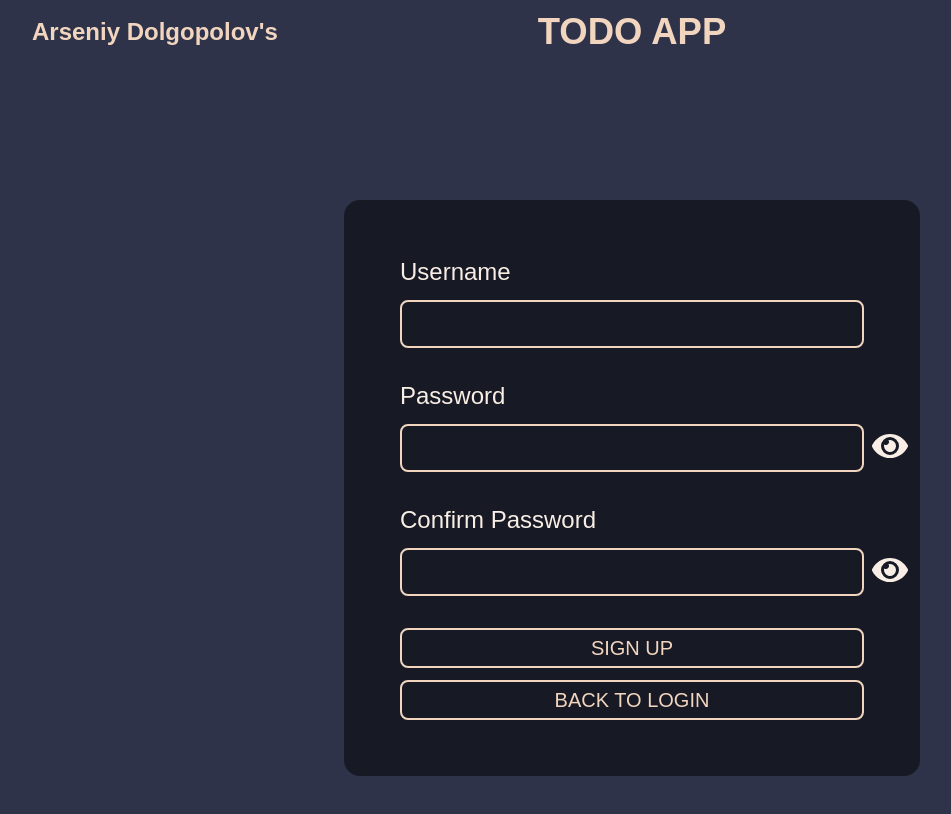
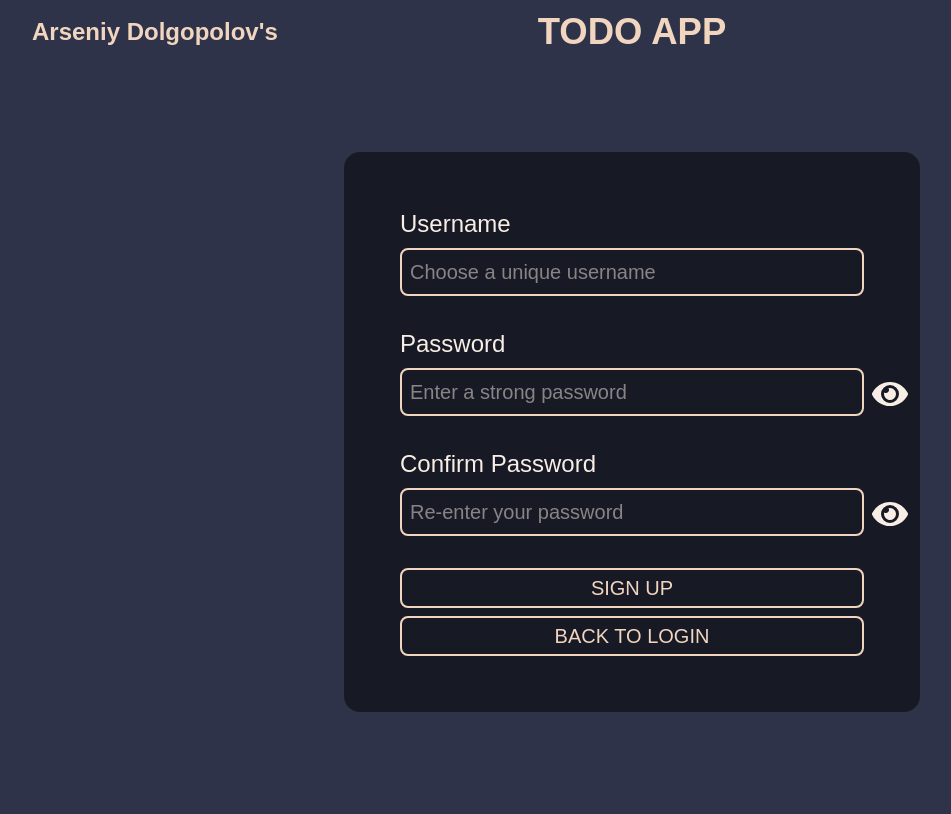
Before and after one commit to DolgopolovArseniy/react-todo-app, a React (Vite) app: page /sign-up in a window 1280 px wide. Shown: the top 814 px of the page, without its empty margins (8-959 px from the left). Built offline with nearby package versions, Linux system fonts and the light colour scheme; a web font is replaced by a local one.

Commit message:
implement authcontext, add sign-up form validation, add account creation

```diff
--- a/src/App.jsx
+++ b/src/App.jsx
@@ -3,6 +3,7 @@ import Header from "./components/Header";
 import About from "./components/About";
 import TodoList from "./components/TodoList";
 import { TodoProvider } from "./context/todoContext";
+import { AuthProvider } from "./context/AuthContext";
 import { Toaster } from "react-hot-toast";
 import Login from "./components/Login";
 import SignUp from "./components/SignUp";
@@ -13,8 +14,22 @@ function App() {
       <Routes>
         <Route path="/" element={<Header />}>
           <Route index element={<Navigate to="/login" />} />
-          <Route path="login" element={<Login />} />
-          <Route path="sign-up" element={<SignUp />} />
+          <Route
+            path="login"
+            element={
+              <AuthProvider>
+                <Login />
+              </AuthProvider>
+            }
+          />
+          <Route
+            path="sign-up"
+            element={
+              <AuthProvider>
+                <SignUp />
+              </AuthProvider>
+            }
+          />
           <Route path="about" element={<About />} />
           <Route
             path="list"
--- a/src/components/FetchDiv.jsx
+++ b/src/components/FetchDiv.jsx
@@ -1,10 +1,10 @@
-import { ACTIONS, useTodos } from "../context/todoContext";
+import { TODO_ACTIONS, useTodos } from "../context/todoContext";
 import toast from "react-hot-toast";
 
 function FetchDiv({ setLoading }) {
   const { todos, dispatch } = useTodos();
 
-  const { CLEAR_TODOS, FETCH_TODOS } = ACTIONS;
+  const { CLEAR_TODOS, FETCH_TODOS } = TODO_ACTIONS;
 
   function handleClearTodos() {
     if (todos.length === 0) return;
--- a/src/components/Header.jsx
+++ b/src/components/Header.jsx
@@ -2,7 +2,6 @@ import { Link, NavLink, Outlet, useLocation } from "react-router";
 
 function Header() {
   const location = useLocation();
-  console.log(location);
   return (
     <>
       <header className="relative flex items-center h-16 px-8 text-2xl">
--- a/src/components/SignUp.jsx
+++ b/src/components/SignUp.jsx
@@ -1,19 +1,59 @@
 import { useState } from "react";
+import { useForm } from "react-hook-form";
 import { FaEye, FaEyeSlash } from "react-icons/fa";
 import { useNavigate } from "react-router";
+import { AUTH_ACTIONS, useUsers } from "../context/AuthContext";
+import toast from "react-hot-toast";
 
 function SignUp() {
+  const {
+    register,
+    handleSubmit,
+    watch,
+    formState: { errors },
+  } = useForm();
+  const password = watch("password");
+
   const [showPassword, setShowPassword] = useState(false);
   const [showConfirmPassword, setShowConfirmPassword] = useState(false);
   const navigate = useNavigate();
 
+  const { CREATE_ACCOUNT } = AUTH_ACTIONS;
+
+  const { dispatch } = useUsers();
+
+  function onSubmit({ username, password }) {
+    dispatch({ type: CREATE_ACCOUNT, payload: { username, password } });
+    toast.success(
+      `Congratulations!
+      Your account has been successfully created!`,
+      { duration: 4300 }
+    );
+    navigate("/login");
+  }
+
   return (
-    <form className="text-[#f9eee5] bg-[#171a25] max-w-xl min-h-[28rem] mx-auto my-34 p-14 rounded-2xl animate-scaling flex flex-col gap-8">
+    <form
+      className="text-[#f9eee5] bg-[#171a25] max-w-xl min-h-[28rem] mx-auto my-22 p-14 rounded-2xl animate-scaling flex flex-col gap-8"
+      onSubmit={handleSubmit(onSubmit)}
+    >
       <div>
         <label htmlFor="sign-up__username" className="text-2xl">
           Username
         </label>
-        <input type="text" id="sign-up__username" />
+        <input
+          type="text"
+          id="sign-up__username"
+          placeholder="Choose a unique username"
+          {...register("username", {
+            required: "Username is required",
+            minLength: {
+              value: 2,
+              message: "Username must contain minimum 2 characters",
+            },
+          })}
+        />
+        {errors.username && <p>{errors.username.message}</p>}
       </div>
 
       <div className="relative">
@@ -21,7 +61,21 @@ function SignUp() {
         <input
           type={showPassword ? "text" : "password"}
           id="sign-up__password"
+          placeholder="Enter a strong password"
+          {...register("password", {
+            required: "Password is required",
+            minLength: {
+              value: 4,
+              message: "Password must be at least 4 characters",
+            },
+            pattern: {
+              value: /^(?=.*\d)[A-Za-z\d@$!%*?&]{4,}$/,
+              message:
+                "Password must contain at least one digit and only letters, numbers, and @$!%*?&",
+            },
+          })}
         />
+        {errors.password && <p>{errors.password.message}</p>}
         {showPassword ? (
           <FaEyeSlash
             className="absolute left-118 top-12 text-4xl cursor-pointer"
@@ -40,7 +94,13 @@ function SignUp() {
         <input
           type={showConfirmPassword ? "text" : "password"}
           id="sign-up__confirm-password"
+          placeholder="Re-enter your password"
+          {...register("confirmPassword", {
+            required: "Please confirm password",
+            validate: (value) => value === password || "Passwords do not match",
+          })}
         />
+        {errors.confirmPassword && <p>{errors.confirmPassword.message}</p>}
         {showConfirmPassword ? (
           <FaEyeSlash
             className="absolute left-118 top-12 text-4xl cursor-pointer"
--- a/src/components/TodoForm.jsx
+++ b/src/components/TodoForm.jsx
@@ -1,9 +1,9 @@
-import { ACTIONS, useTodos } from "../context/todoContext";
+import { TODO_ACTIONS, useTodos } from "../context/todoContext";
 import toast from "react-hot-toast";
 
 function TodoForm({ isLoading, inputQuery, setInputQuery, editId, setEditId }) {
   const { dispatch } = useTodos();
-  const { ADD_TODO, EDIT_TODO } = ACTIONS;
+  const { ADD_TODO, EDIT_TODO } = TODO_ACTIONS;
 
   function addTodo(text) {
     dispatch({ type: ADD_TODO, payload: text });
--- a/src/components/TodoItem.jsx
+++ b/src/components/TodoItem.jsx
@@ -1,8 +1,8 @@
 import toast from "react-hot-toast";
-import { ACTIONS, useTodos } from "../context/todoContext.jsx";
+import { TODO_ACTIONS, useTodos } from "../context/todoContext.jsx";
 
 function TodoItem({ todo, completed, id, setEditId, setInputQuery }) {
-  const { DELETE_TODO, TOGGLE_TODO, EDIT_TODO } = ACTIONS;
+  const { DELETE_TODO, TOGGLE_TODO, EDIT_TODO } = TODO_ACTIONS;
   const { dispatch } = useTodos();
 
   function toggleTodo(id) {
--- /dev/null
+++ b/src/context/AuthContext.jsx
@@ -0,0 +1,51 @@
+/* eslint-disable react-refresh/only-export-components */
+
+import { createContext, useContext, useReducer } from "react";
+
+const AuthContext = createContext();
+
+const initialState = {
+  users: [],
+  isAuthenticated: false,
+};
+
+export const AUTH_ACTIONS = {
+  CREATE_ACCOUNT: "CREATE_ACCOUNT",
+};
+
+const reducer = (state, action) => {
+  switch (action.type) {
+    case "CREATE_ACCOUNT": {
+      const { username, password } = action.payload;
+      return {
+        ...state,
+        users: [
+          ...state.users,
+          {
+            username: username,
+            password: password,
+            userId: crypto.randomUUID(),
+          },
+        ],
+      };
+    }
+
+    default:
+      return state;
+  }
+};
+
+export function AuthProvider({ children }) {
+  const storedUsers = initialState;
+  const [state, dispatch] = useReducer(reducer, storedUsers);
+
+  return (
+    <AuthContext.Provider value={{ ...state, dispatch }}>
+      {children}
+    </AuthContext.Provider>
+  );
+}
+
+export const useUsers = () => {
+  return useContext(AuthContext);
+};
--- a/src/context/TodoContext.jsx
+++ b/src/context/TodoContext.jsx
@@ -8,7 +8,7 @@ const initialState = {
   todos: [],
 };
 
-export const ACTIONS = {
+export const TODO_ACTIONS = {
   ADD_TODO: "ADD_TODO",
   DELETE_TODO: "DELETE_TODO",
   TOGGLE_TODO: "TOGGLE_TODO",
--- a/src/index.css
+++ b/src/index.css
@@ -83,7 +83,11 @@ form a {
 }
 
 form div {
-  @apply flex flex-col gap-3;
+  @apply flex flex-col gap-2;
+}
+
+form div p {
+  @apply text-[#FF4F4F] font-semibold;
 }
 
 label {
```
